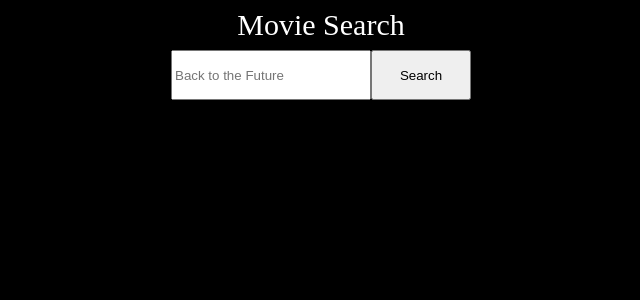
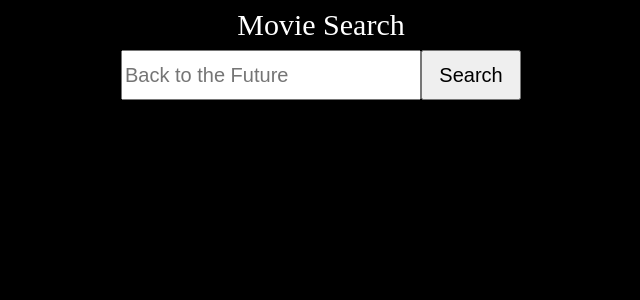
Before and after one commit to AustenBaker/React-Movie-Search, a React (Create React App) app: page / in a window 1280 px wide. Shown: the top 300 px of the page, without its empty margins (319-959 px from the left). Built offline with nearby package versions, Linux system fonts and the light colour scheme.

Commit message:
Search bar updates

```diff
--- a/src/components/MovieSearchBar.js
+++ b/src/components/MovieSearchBar.js
@@ -4,7 +4,10 @@ class MovieSearchBar extends React.Component {
   render(){
     return (
       <div id="searchBarContainer">
-        <input value={this.props.input}
+        <input
+          type="search"
+          results="5"
+          value={this.props.input}
           onChange={this.props.updateInput}
           className="searchInput"
           placeholder="Back to the Future"
--- a/src/styles.css
+++ b/src/styles.css
@@ -24,11 +24,16 @@ html, body{
   justify-content: center;
   margin-bottom: 1rem;
 }
+input[type="search"]
+{
+    font-size:20px;
+}
 .searchInput{
   height: 50px;
-  width: 200px;
+  width: 300px;
 }
 .searchButton{
+  font-size: 20px;
   height: 50px;
   width: 100px;
 }
```
